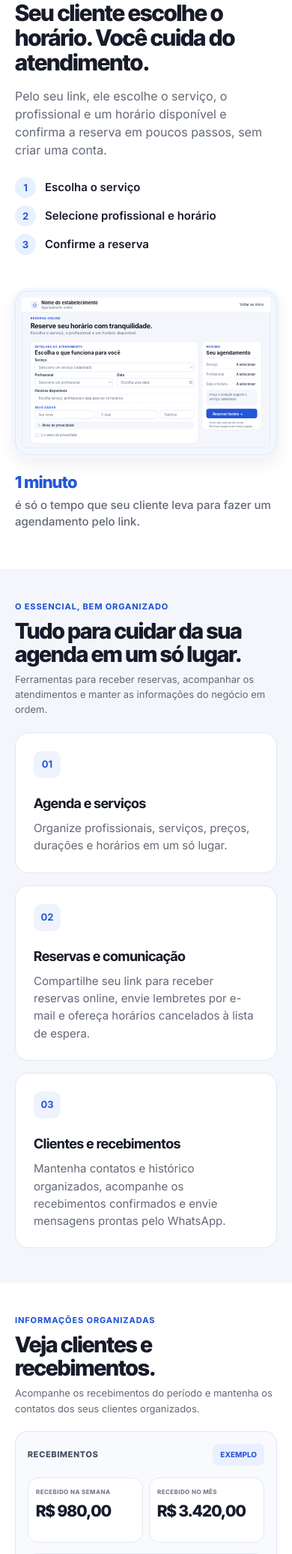
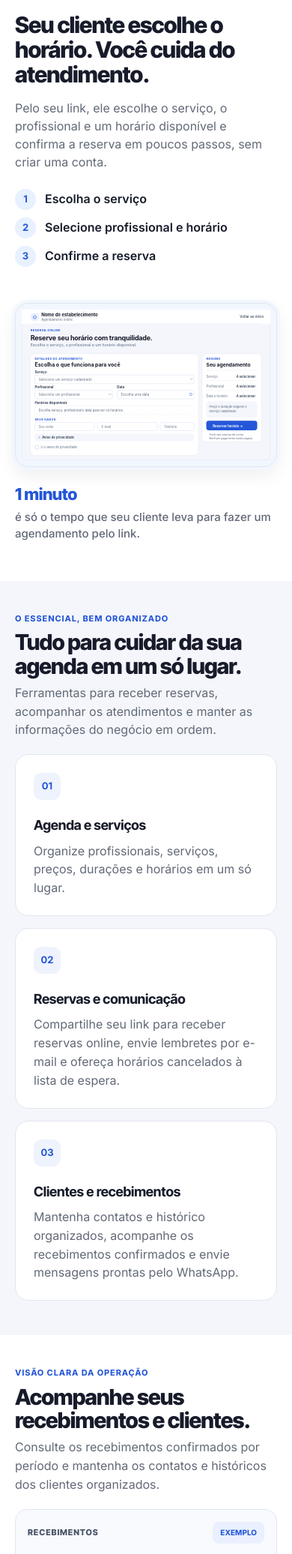
Before and after one commit to pbosoares/Ink.Manager, a Spring Boot app: page / in a window 390 px wide. Shown: the part 1007-3080 px from the top of the page at 75% size. Run offline with Spring Boot 4, Linux system fonts and the light colour scheme; data that the repository does not hold is empty; some of the project's set-up classes (security, data sources, template engines, error pages and the like) are left out, and stand-ins take their place; database files in the repository are not loaded.

Commit message:
seo: ajustes rapidos da auditoria (texto unico, celular, FAQ, llms.txt) (#25)
- Uma versao so dos textos que tinham copia para celular e desktop.
- Celular: texto corrido em 16px, links e botoes com 44px e o botao
  "Comecar gratis" no topo no lugar das ancoras de secao.
- FAQ: cancelamento, seguranca dos dados e portabilidade; respostas
  comecando pelo fato concreto.
- llms.txt (UTF-8, cache como o robots.txt) e Content-Signal no robots.txt.
- Termos: cancelamento na tela Assinatura do painel; lastmod no sitemap.

Co-authored-by: Claude Opus 5.5 <noreply@anthropic.com>

```diff
--- a/ink-manager-api/src/main/java/ink/manager/api/config/SecurityConfig.java
+++ b/ink-manager-api/src/main/java/ink/manager/api/config/SecurityConfig.java
@@ -94,7 +94,7 @@ public class SecurityConfig {
                 .requestMatchers(org.springframework.http.HttpMethod.POST, "/publico/*/reservas", "/publico/*/lista-espera", "/publico/*/oferta/visualizar", "/publico/*/oferta/aceitar", "/publico/acoes/visualizar", "/publico/acoes").permitAll()
                 .requestMatchers(org.springframework.http.HttpMethod.POST, "/auth/login", "/auth/estudios", "/auth/recuperar-senha", "/auth/redefinir-senha").permitAll()
                 .requestMatchers(org.springframework.http.HttpMethod.GET, "/auth/config", "/actuator/health").permitAll()
-                .requestMatchers(org.springframework.http.HttpMethod.GET, "/robots.txt", "/sitemap.xml").permitAll()
+                .requestMatchers(org.springframework.http.HttpMethod.GET, "/robots.txt", "/sitemap.xml", "/llms.txt").permitAll()
                 .requestMatchers(org.springframework.http.HttpMethod.POST, "/assinatura/webhook", "/assinatura/stripe-webhook").permitAll()
                 .requestMatchers("/internal/retencoes-financeiras/**").permitAll()
                 // Exige autenticacao; so libera (para responder 404) quando nenhum handler atende a URL.
--- a/ink-manager-api/src/main/java/ink/manager/api/config/StaticCacheConfig.java
+++ b/ink-manager-api/src/main/java/ink/manager/api/config/StaticCacheConfig.java
@@ -43,7 +43,7 @@ public class StaticCacheConfig implements WebMvcConfigurer {
             .addResourceLocations("classpath:/static/")
             .setCacheControl(SCRIPTS_E_ESTILOS)
             .setEtagGenerator(etagPorConteudo);
-        registry.addResourceHandler("/favicon.svg", "/robots.txt", "/sitemap.xml")
+        registry.addResourceHandler("/favicon.svg", "/robots.txt", "/sitemap.xml", "/llms.txt")
             .addResourceLocations("classpath:/static/")
             .setCacheControl(MIDIA)
             .setEtagGenerator(etagPorConteudo);
--- a/ink-manager-api/src/main/resources/application.properties
+++ b/ink-manager-api/src/main/resources/application.properties
@@ -18,6 +18,8 @@ spring.web.locale-resolver=fixed
 
 server.error.include-message=never
 server.error.include-stacktrace=never
+# llms.txt e robots.txt com acentos: declara UTF-8 para o navegador e os robos lerem certo.
+server.mime-mappings.txt=text/plain;charset=utf-8
 spring.flyway.locations=classpath:db/migration,classpath:db/vendor/{vendor}
 
 spring.flyway.baseline-on-migrate=${DB_BASELINE_ON_MIGRATE:false}
--- a/ink-manager-api/src/main/resources/static/agenda-para-barbearia.html
+++ b/ink-manager-api/src/main/resources/static/agenda-para-barbearia.html
@@ -105,7 +105,7 @@
         <a href="/#reserva-online">Como funciona</a>
         <a href="/#precos">Preços</a>
       </nav>
-      <div class="marketing-actions"><a class="marketing-login" href="/app#login">Entrar</a><a class="marketing-header-cta" href="/app#cadastro">Começar 14 dias grátis</a></div>
+      <div class="marketing-actions"><a class="marketing-login" href="/app#login">Entrar</a><a class="marketing-header-cta" href="/app#cadastro"><span>Começar<span class="cta-wide"> 14 dias</span> grátis</span></a></div>
     </header>
 
     <section class="cro-hero lp-hero niche-hero" aria-labelledby="niche-title">
--- a/ink-manager-api/src/main/resources/static/agenda-para-manicure.html
+++ b/ink-manager-api/src/main/resources/static/agenda-para-manicure.html
@@ -105,7 +105,7 @@
         <a href="/#reserva-online">Como funciona</a>
         <a href="/#precos">Preços</a>
       </nav>
-      <div class="marketing-actions"><a class="marketing-login" href="/app#login">Entrar</a><a class="marketing-header-cta" href="/app#cadastro">Começar 14 dias grátis</a></div>
+      <div class="marketing-actions"><a class="marketing-login" href="/app#login">Entrar</a><a class="marketing-header-cta" href="/app#cadastro"><span>Começar<span class="cta-wide"> 14 dias</span> grátis</span></a></div>
     </header>
 
     <section class="cro-hero lp-hero niche-hero" aria-labelledby="niche-title">
--- a/ink-manager-api/src/main/resources/static/index.html
+++ b/ink-manager-api/src/main/resources/static/index.html
@@ -86,7 +86,7 @@
         <a href="#reserva-online">Como funciona</a>
         <a href="#precos">Preços</a>
       </nav>
-      <div class="marketing-actions"><a class="marketing-login" href="/app#login">Entrar</a><a class="marketing-header-cta" href="/app#cadastro" data-start-trial>Começar 14 dias grátis</a></div>
+      <div class="marketing-actions"><a class="marketing-login" href="/app#login">Entrar</a><a class="marketing-header-cta" href="/app#cadastro" data-start-trial><span>Começar<span class="cta-wide"> 14 dias</span> grátis</span></a></div>
     </header>
 
     <section class="cro-hero lp-hero" aria-labelledby="landing-title">
@@ -146,9 +146,9 @@
     <section class="cro-section cro-receipts-section" aria-labelledby="receipts-preview-title">
       <div class="cro-container">
         <div class="cro-section-heading">
-          <span class="cro-kicker"><span class="cro-copy-desktop">VISÃO CLARA DA OPERAÇÃO</span><span class="cro-copy-mobile">INFORMAÇÕES ORGANIZADAS</span></span>
-          <h2 id="receipts-preview-title"><span class="cro-copy-desktop">Acompanhe seus recebimentos e clientes.</span><span class="cro-copy-mobile">Veja clientes e recebimentos.</span></h2>
-          <p><span class="cro-copy-desktop">Consulte os recebimentos confirmados por período e mantenha os contatos e históricos dos clientes organizados.</span><span class="cro-copy-mobile">Acompanhe os recebimentos do período e mantenha os contatos dos seus clientes organizados.</span></p>
+          <span class="cro-kicker">VISÃO CLARA DA OPERAÇÃO</span>
+          <h2 id="receipts-preview-title">Acompanhe seus recebimentos e clientes.</h2>
+          <p>Consulte os recebimentos confirmados por período e mantenha os contatos e históricos dos clientes organizados.</p>
         </div>
         <div class="cro-business-preview" role="group" aria-label="Prévia ilustrativa de recebimentos e clientes">
           <article class="cro-preview-panel cro-receipts-preview">
@@ -237,8 +237,8 @@
             </ul>
           </div>
           <div class="cro-payment-options">
-            <article><strong><span class="cro-copy-desktop">Como começa o teste</span><span class="cro-copy-mobile">Seu teste</span></strong><span><span class="cro-copy-desktop">Crie sua conta e teste o Marcaê por 14 dias grátis, sem precisar cadastrar cartão.</span><span class="cro-copy-mobile">Começa quando sua conta é criada e pode ser inferior a 14 dias se parte do prazo já passou.</span></span></article>
-            <article><strong>Pix ou cartão</strong><span><span class="cro-copy-desktop">Pix: pagamento mensal avulso, sem renovação automática. Cartão: assinatura mensal recorrente.</span><span class="cro-copy-mobile">Pix é pagamento mensal avulso, sem renovação automática. Cartão é assinatura mensal recorrente.</span></span></article>
+            <article><strong>Como começa o teste</strong><span>Crie sua conta e teste o Marcaê por 14 dias grátis, sem cadastrar cartão. O prazo começa a contar quando a conta é criada.</span></article>
+            <article><strong>Pix ou cartão</strong><span>Pix: pagamento mensal avulso, sem renovação automática. Cartão: assinatura mensal recorrente.</span></article>
             <a class="cro-button" href="/app#cadastro" data-start-trial>Começar 14 dias grátis <span aria-hidden="true">→</span></a>
           </div>
         </article>
@@ -256,9 +256,12 @@
           <details><summary>Meus clientes precisam criar uma conta?</summary><p>Não. Seus clientes abrem o link público, escolhem serviço e horário disponíveis e informam os dados solicitados na reserva.</p></details>
           <details><summary>Como funcionam os lembretes automáticos?</summary><p>Quando o cliente informa o e-mail na reserva, ele recebe a confirmação na hora e lembretes 24 horas e 2 horas antes do atendimento, com links para confirmar, reagendar ou cancelar.</p></details>
           <details><summary>Posso configurar meus serviços e horários?</summary><p>Sim. Você configura serviços, preços, duração e disponibilidade da equipe na área interna.</p></details>
-          <details open><summary>O que acontece depois dos 14 dias grátis?</summary><p>Você escolhe Pix mensal avulso, com um novo pagamento a cada ciclo e sem renovação automática, ou cartão em assinatura mensal recorrente. Sem pagamento, novas gravações ficam bloqueadas, mas os dados permanecem consultáveis.</p></details>
+          <details open><summary>O que acontece depois dos 14 dias grátis?</summary><p>Você passa a pagar R$ 29,90 por mês, por Pix ou cartão. O Pix é um pagamento mensal avulso, sem renovação automática; o cartão é uma assinatura mensal recorrente. Sem pagamento, novas gravações ficam bloqueadas, mas os dados continuam disponíveis para consulta.</p></details>
           <details><summary>O Pix renova automaticamente?</summary><p>Não. O Pix é um pagamento mensal avulso e precisa ser pago novamente a cada ciclo. O cartão funciona como uma assinatura recorrente.</p></details>
-          <details><summary>Como funciona a lista de espera?</summary><p>Quando surge uma vaga por cancelamento, o sistema pode oferecê-la por e-mail a quem aguarda, conforme a configuração da lista de espera.</p></details>
+          <details><summary>Como funciona a lista de espera?</summary><p>O Marcaê oferece por e-mail a vaga aberta por um cancelamento a quem está aguardando, com prazo para aceitar, conforme a configuração da lista de espera.</p></details>
+          <details><summary>Posso cancelar quando quiser?</summary><p>Sim. No cartão, você cancela a renovação automática na tela Assinatura do painel e o acesso continua até o fim do período já pago. No Pix não há renovação: basta não pagar o mês seguinte.</p></details>
+          <details><summary>Os dados dos meus clientes ficam seguros?</summary><p>Sim. Todo o site usa conexão criptografada (HTTPS), as senhas são guardadas com hash e os dados de cada negócio ficam separados dos demais. O banco de dados fica em um servidor no Brasil e as cópias de segurança são criptografadas. Os detalhes estão na <a href="/privacidade.html">Política de privacidade</a>.</p></details>
+          <details><summary>Posso levar meus dados se sair do Marcaê?</summary><p>Sim, mediante pedido. O painel ainda não tem um botão de exportação; pela LGPD, o responsável pelo negócio pode pedir acesso e portabilidade dos dados pelo contato indicado na <a href="/privacidade.html">Política de privacidade</a>.</p></details>
         </div>
       </div>
     </section>
--- a/ink-manager-api/src/main/resources/static/landing.css
+++ b/ink-manager-api/src/main/resources/static/landing.css
@@ -365,7 +365,6 @@ html { scroll-behavior:smooth; }
 /* Port fiel dos artboards 04/05 do Paper; regras restritas à landing pública. */
 #public-landing .marketing-header { padding-inline:max(24px,calc((100vw - 1296px)/2)); }
 #public-landing .marketing-nav { order:initial; flex:0 1 auto; justify-content:initial; padding:0; border:0; }
-#public-landing .cro-copy-mobile,
 #public-landing .cro-caption-mobile { display:none; }
 #public-landing .cro-button { min-height:56px; padding-inline:25px; border-radius:14px; box-shadow:0 8px 18px #2456D833; }
 #public-landing .cro-section { padding:74px 0 80px; }
@@ -429,8 +428,6 @@ html { scroll-behavior:smooth; }
   #public-landing .cro-section-heading { margin-bottom:20px; }
   #public-landing .cro-section-heading h2 { margin:8px 0; font-size:29px; line-height:1.08; letter-spacing:-.03em; }
   #public-landing .cro-section-heading p { font-size:13px; line-height:1.55; }
-  #public-landing .cro-copy-desktop { display:none; }
-  #public-landing .cro-copy-mobile { display:inline; }
   #public-landing .cro-business-preview { grid-template-columns:minmax(0,1fr); gap:12px; }
   #public-landing .cro-preview-panel { padding:16px; border-radius:16px; }
   #public-landing .cro-period-totals { grid-template-columns:repeat(2,minmax(0,1fr)); gap:8px; }
@@ -675,3 +672,30 @@ html { scroll-behavior:smooth; }
   #public-landing .niche-steps { grid-template-columns:minmax(0,1fr); }
   #public-landing .niche-crosslink { font-size:14px; }
 }
+
+/* Leitura e toque no celular (auditoria de 20/11): texto corrido em 16px e links/botões com 44px de altura.
+   As prévias ilustrativas do painel mantêm a escala reduzida de propósito. */
+@media(max-width:700px) {
+  body { font-size:16px; }
+  #public-landing .lp-feature p,#public-landing blockquote p,#public-landing .cro-faq-list details p,
+  #public-landing .cro-faq-list summary,#public-landing .cro-final-cta p,#public-landing .cro-payment-options article>span,#public-landing .lp-steps li,#public-landing .cro-guarantees li,
+  #public-landing .cro-section-heading p,#public-landing .cro-plan-main li { font-size:16px; line-height:1.55; }
+  #public-landing .cro-button { font-size:16px; }
+  /* Topo do celular: marca, Entrar e a ação principal; as âncoras de seção seguem no rodapé. */
+  #public-landing .marketing-header .marketing-nav { display:none; }
+  #public-landing .marketing-actions { gap:14px; margin-left:auto; }
+  #public-landing .marketing-header-cta { display:inline-flex; min-height:44px; padding:0 16px; font-size:14px; }
+  #public-landing .cta-wide { display:none; }
+  #public-landing .marketing-nav a,#public-landing .marketing-login { display:inline-flex; align-items:center; min-height:44px; padding-inline:4px; font-size:14px; }
+  #public-landing .marketing-brand { min-height:44px; display:inline-flex; align-items:center; }
+  #public-landing .niche-link-more a { display:inline-flex; align-items:center; min-height:44px; font-size:16px; }
+  #public-landing .marketing-footer nav { gap:0 18px; }
+  #public-landing .marketing-footer nav a,#public-landing .marketing-footer-legal a { display:inline-flex; align-items:center; min-height:44px; font-size:14px; }
+  #public-landing .marketing-footer-tagline,#public-landing .marketing-footer-legal { font-size:14px; }
+  #public-landing .marketing-footer .whatsapp-contact { min-height:44px; }
+  #public-landing .whatsapp-contact span { font-size:14px; }
+}
+@media(max-width:360px) {
+  #public-landing .marketing-actions { gap:10px; }
+  #public-landing .marketing-header-cta { padding:0 12px; }
+}
--- a/ink-manager-api/src/main/resources/static/privacidade.html
+++ b/ink-manager-api/src/main/resources/static/privacidade.html
@@ -28,7 +28,7 @@
         <a href="/#reserva-online">Como funciona</a>
         <a href="/#precos">Preços</a>
       </nav>
-      <div class="marketing-actions"><a class="marketing-login" href="/app#login">Entrar</a><a class="marketing-header-cta" href="/app#cadastro">Começar 14 dias grátis</a></div>
+      <div class="marketing-actions"><a class="marketing-login" href="/app#login">Entrar</a><a class="marketing-header-cta" href="/app#cadastro"><span>Começar<span class="cta-wide"> 14 dias</span> grátis</span></a></div>
     </header>
 
     <article class="legal-page" aria-labelledby="legal-title">
--- a/ink-manager-api/src/main/resources/static/robots.txt
+++ b/ink-manager-api/src/main/resources/static/robots.txt
@@ -1,4 +1,7 @@
+# Content-Signal (contentsignals.org): o conteudo publico pode aparecer em buscadores,
+# ser usado como fonte em respostas de IA e no treino de modelos.
 User-agent: *
+Content-Signal: search=yes, ai-input=yes, ai-train=yes
 Disallow: /actuator/
 
 Sitemap: https://usemarcae.com.br/sitemap.xml
--- a/ink-manager-api/src/main/resources/static/sitemap.xml
+++ b/ink-manager-api/src/main/resources/static/sitemap.xml
@@ -2,7 +2,7 @@
 <urlset xmlns="http://www.sitemaps.org/schemas/sitemap/0.9">
   <url>
     <loc>https://usemarcae.com.br/</loc>
-    <lastmod>2026-11-20</lastmod>
+    <lastmod>2026-11-21</lastmod>
   </url>
   <url>
     <loc>https://usemarcae.com.br/agenda-para-barbearia</loc>
@@ -18,6 +18,6 @@
   </url>
   <url>
     <loc>https://usemarcae.com.br/termos.html</loc>
-    <lastmod>2026-11-20</lastmod>
+    <lastmod>2026-11-21</lastmod>
   </url>
 </urlset>
--- a/ink-manager-api/src/main/resources/static/termos.html
+++ b/ink-manager-api/src/main/resources/static/termos.html
@@ -28,13 +28,13 @@
         <a href="/#reserva-online">Como funciona</a>
         <a href="/#precos">Preços</a>
       </nav>
-      <div class="marketing-actions"><a class="marketing-login" href="/app#login">Entrar</a><a class="marketing-header-cta" href="/app#cadastro">Começar 14 dias grátis</a></div>
+      <div class="marketing-actions"><a class="marketing-login" href="/app#login">Entrar</a><a class="marketing-header-cta" href="/app#cadastro"><span>Começar<span class="cta-wide"> 14 dias</span> grátis</span></a></div>
     </header>
 
     <article class="legal-page" aria-labelledby="legal-title">
       <span class="cro-kicker">TERMOS</span>
       <h1 id="legal-title">Termos de Uso</h1>
-      <p class="legal-updated">Última atualização: <time datetime="2026-11-20">20 de novembro de 2026</time></p>
+      <p class="legal-updated">Última atualização: <time datetime="2026-11-21">21 de novembro de 2026</time></p>
       <p class="legal-intro">Estes termos explicam como funciona o Marcaê, o que está incluído na assinatura, como pagar e cancelar e quais são as responsabilidades de cada parte. Ao criar uma conta, você concorda com eles e com a <a href="/privacidade.html">Política de Privacidade</a>.</p>
 
       <nav class="legal-toc" aria-labelledby="toc-title">
@@ -132,7 +132,7 @@
       <section id="cancelamento" aria-labelledby="cancelamento-title">
         <h2 id="cancelamento-title">7. Cancelamento e arrependimento</h2>
         <ul>
-          <li><strong>Cartão:</strong> o responsável pode cancelar a renovação automática a qualquer momento em Meu negócio, na área de assinatura. O acesso continua até o fim do período já pago e não há novas cobranças.</li>
+          <li><strong>Cartão:</strong> o responsável pode cancelar a renovação automática a qualquer momento na tela Assinatura do painel. O acesso continua até o fim do período já pago e não há novas cobranças.</li>
           <li><strong>Pix:</strong> não há renovação automática. Basta não fazer o próximo pagamento.</li>
           <li><strong>Direito de arrependimento:</strong> se você contratou como consumidor, pode desistir em até 7 dias a partir do pagamento, conforme o art. 49 do Código de Defesa do Consumidor. Peça pelo e-mail de contato e devolveremos o valor pago pela mesma forma de pagamento, por meio do Stripe.</li>
         </ul>
```
Also changed, not shown: ink-manager-api/src/main/resources/static/llms.txt (added, +25 -0 lines), 1 other file.
